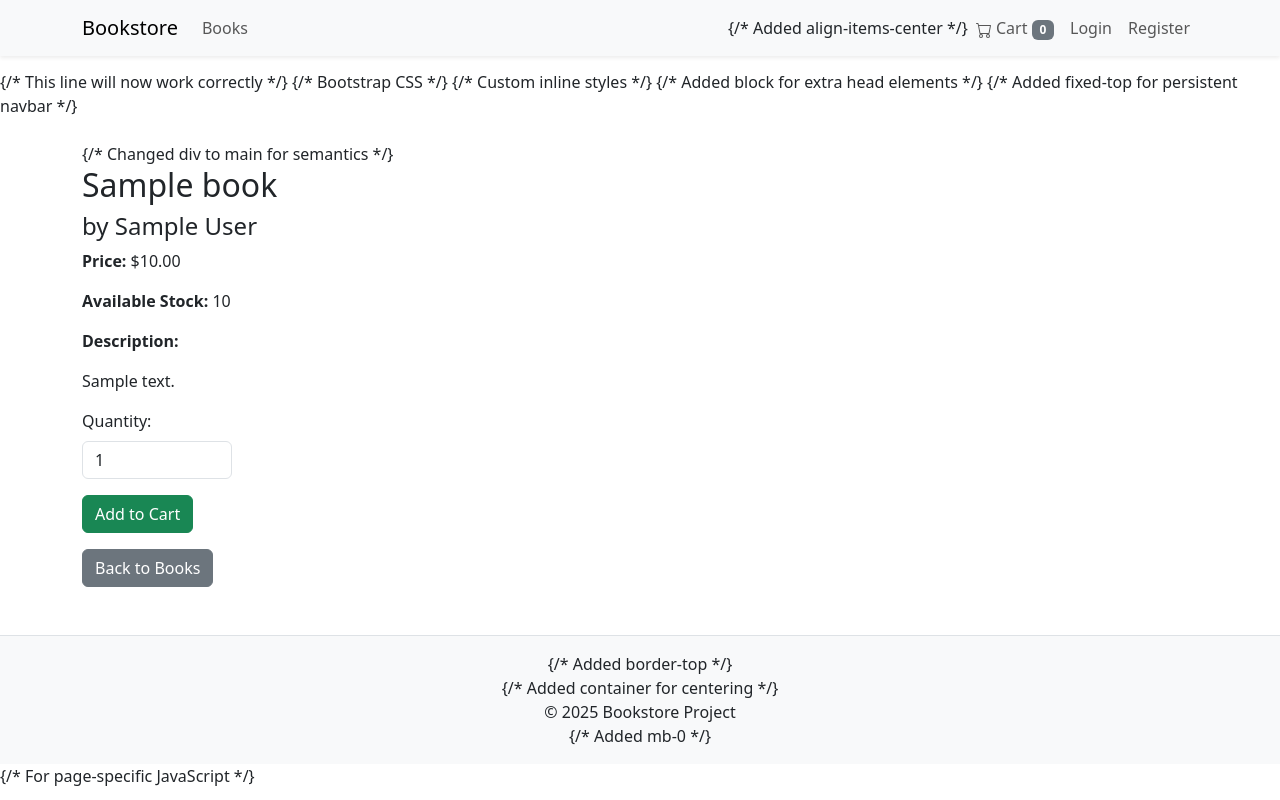
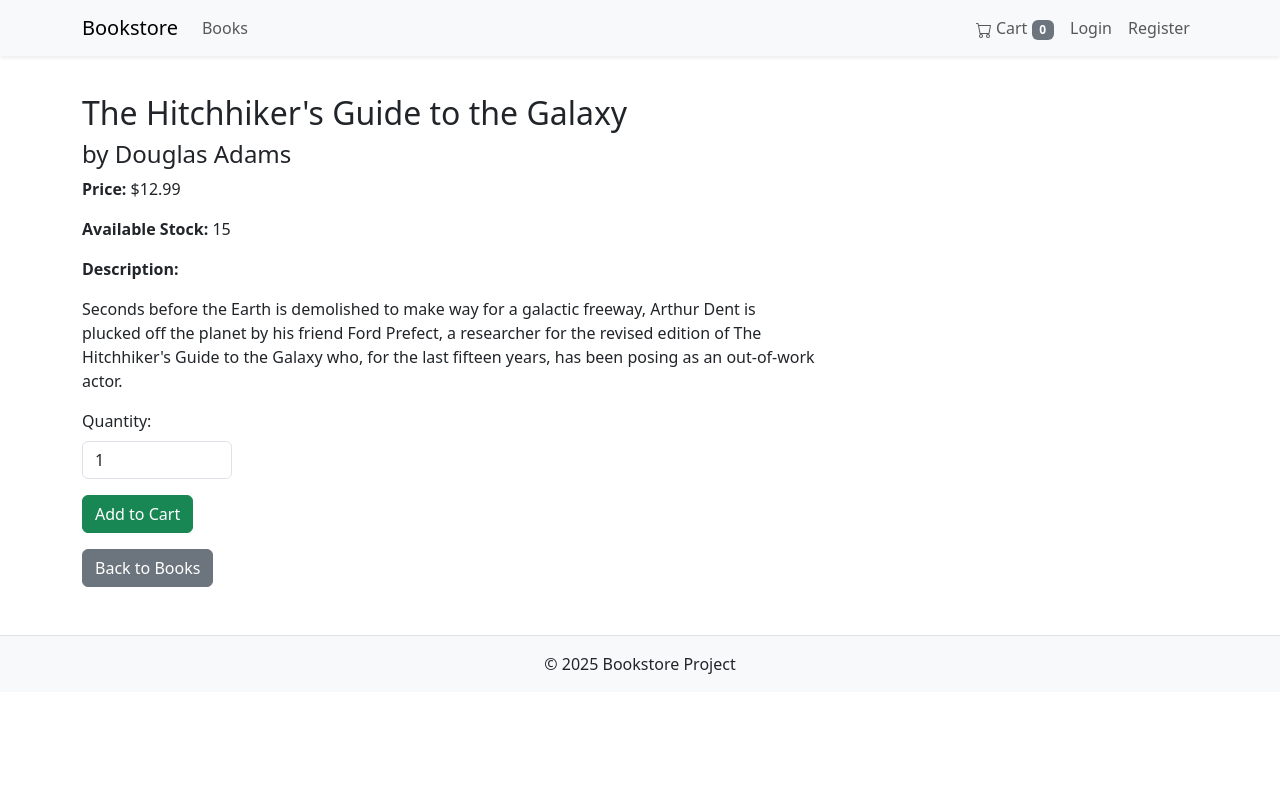
Before and after one commit to Ramharsh-aidev/BookStore, a Django app: page /store/book/1/ in a window 1280 px wide. Run offline with Django 5.2, Linux system fonts and the light colour scheme; data comes from the database, SQL or seed files in the repository; tables that the repository leaves empty hold one stand-in row (values such as "Sample post").

Commit message:
Added the proper UI fixing

```diff
--- a/templates/base/base.html
+++ b/templates/base/base.html
@@ -6,30 +6,23 @@
     <meta name="viewport" content="width=device-width, initial-scale=1.0">
     <title>{% block title %}Bookstore{% endblock %}</title>
 
-    {/* This line will now work correctly */}
+    <!-- Link to your custom CSS -->
     <link rel="stylesheet" href="{% static 'css/style.css' %}">
 
-    {/* Bootstrap CSS */}
+    <!-- Link to Bootstrap CSS (CDN) -->
     <link href="https://cdn.jsdelivr.net/npm/bootstrap@5.3.2/dist/css/bootstrap.min.css" rel="stylesheet">
 
-    {/* Custom inline styles */}
+    <!-- Optional: Add custom inline styles or link other CSS here -->
     <style>
         body {
-            padding-top: 70px; /* Add padding to prevent content from hiding behind fixed navbar */
+            padding-top: 70px; /* Adjust padding if navbar height changes */
         }
-        .messages { list-style: none; padding: 0; margin: 1rem 0 0 0; } /* Added top margin */
-        .messages li { padding: 10px 15px; margin-bottom: 10px; border-radius: 4px; border: 1px solid transparent; }
-        .messages li.success { background-color: #d4edda; color: #155724; border-color: #c3e6cb; }
-        .messages li.error { background-color: #f8d7da; color: #721c24; border-color: #f5c6cb; }
-        .messages li.info { background-color: #d1ecf1; color: #0c5460; border-color: #bee5eb; }
-        .messages li.warning { background-color: #fff3cd; color: #856404; border-color: #ffeeba; }
-        .form-error { color: #dc3545; font-size: 0.875em; } /* Bootstrap's danger color */
-        .admin-nav { background-color: #f8f9fa; padding: 10px 0; margin-bottom: 20px; border-bottom: 1px solid #dee2e6; }
+        /* Add other custom base styles if needed */
     </style>
-    {% block extra_head %}{% endblock %} {/* Added block for extra head elements */}
+    {% block extra_head %}{% endblock %}
 </head>
 <body>
-    {/* Added fixed-top for persistent navbar */}
+    <!-- Fixed top Navbar -->
     <nav class="navbar navbar-expand-lg navbar-light bg-light fixed-top shadow-sm">
         <div class="container">
             <a class="navbar-brand" href="{% url 'home' %}">Bookstore</a>
@@ -47,9 +40,10 @@
                     </li>
                      {% endif %}
                 </ul>
-                <ul class="navbar-nav ms-auto align-items-center"> {/* Added align-items-center */}
+                <ul class="navbar-nav ms-auto align-items-center">
                      <li class="nav-item">
                         <a class="nav-link {% if request.resolver_match.view_name == 'store:cart_view' %}active{% endif %}" href="{% url 'store:cart_view' %}">
+                           <!-- Cart Icon -->
                            <svg xmlns="http://www.w3.org/2000/svg" width="16" height="16" fill="currentColor" class="bi bi-cart" viewBox="0 0 16 16">
                              <path d="M0 1.5A.5.5 0 0 1 .5 1H2a.5.5 0 0 1 .485.379L2.89 3H14.5a.5.5 0 0 1 .491.592l-1.5 8A.5.5 0 0 1 13 12H4a.5.5 0 0 1-.491-.408L2.01 3.607 1.61 2H.5a.5.5 0 0 1-.5-.5zM3.102 4l1.313 7h8.17l1.313-7H3.102zM5 12a2 2 0 1 0 0 4 2 2 0 0 0 0-4zm7 0a2 2 0 1 0 0 4 2 2 0 0 0 0-4zm-7 1a1 1 0 1 1 0 2 1 1 0 0 1 0-2zm7 0a1 1 0 1 1 0 2 1 1 0 0 1 0-2z"/>
                            </svg>
@@ -59,18 +53,16 @@
                     {% if user.is_authenticated %}
                         <li class="nav-item dropdown">
                             <a class="nav-link dropdown-toggle" href="#" id="navbarDropdown" role="button" data-bs-toggle="dropdown" aria-expanded="false">
+                                <!-- User Icon -->
                                 <svg xmlns="http://www.w3.org/2000/svg" width="16" height="16" fill="currentColor" class="bi bi-person-circle me-1" viewBox="0 0 16 16">
                                   <path d="M11 6a3 3 0 1 1-6 0 3 3 0 0 1 6 0z"/>
                                   <path fill-rule="evenodd" d="M0 8a8 8 0 1 1 16 0A8 8 0 0 1 0 8zm8-7a7 7 0 0 0-5.468 11.37C3.242 11.226 4.805 10 8 10s4.757 1.225 5.468 2.37A7 7 0 0 0 8 1z"/>
                                 </svg>
                                 {{ user.username }}
                             </a>
-                            <ul class="dropdown-menu dropdown-menu-end" aria-labelledby="navbarDropdown"> {/* Added dropdown-menu-end */}
-                                <!-- <li><a class="dropdown-item" href="#">Profile</a></li> -->
-                                <!-- <li><hr class="dropdown-divider"></li> -->
-                                <li>
-                                     <a class="dropdown-item" href="{% url 'accounts:logout' %}">Logout</a>
-                                </li>
+                            <ul class="dropdown-menu dropdown-menu-end" aria-labelledby="navbarDropdown">
+                                <!-- Add other dropdown items if needed -->
+                                <li><a class="dropdown-item" href="{% url 'accounts:logout' %}">Logout</a></li>
                             </ul>
                         </li>
                     {% else %}
@@ -86,12 +78,12 @@
         </div>
     </nav>
 
-    <main class="container mt-4"> {/* Changed div to main for semantics */}
+    <!-- Main Content Area -->
+    <main class="container mt-4">
         {% if messages %}
-            <div class="mt-3"> {/* Wrapped messages in a div for spacing */}
-                <ul class="messages">
+            <div class="mt-3">
+                <ul class="messages list-unstyled"> <!-- Added list-unstyled -->
                     {% for message in messages %}
-                        {# Map Django message tags to Bootstrap alert classes #}
                         {% with message_class=message.tags|cut:" " %}
                         <li class="alert
                             {% if 'debug' in message_class %}alert-secondary{% endif %}
@@ -109,22 +101,24 @@
             </div>
         {% endif %}
 
+        <!-- Page specific content block -->
         {% block content %}
-        <!-- Page specific content goes here -->
-        <h2>Welcome to the Bookstore!</h2>
-        <p>Browse our collection or manage books via the admin panel if you have access.</p>
+            <h2>Welcome to the Bookstore!</h2>
+            <p>Use the navigation above to browse books or log in.</p>
         {% endblock %}
     </main>
 
-    <footer class="mt-5 py-3 bg-light text-center border-top"> {/* Added border-top */}
-        <div class="container"> {/* Added container for centering */}
-            <p class="mb-0">© {% now "Y" %} Bookstore Project</p> {/* Added mb-0 */}
+    <!-- Footer -->
+    <footer class="mt-5 py-3 bg-light text-center border-top">
+        <div class="container">
+            <p class="mb-0">© {% now "Y" %} Bookstore Project</p>
         </div>
     </footer>
 
     <!-- Bootstrap Bundle JS (includes Popper) -->
     <script src="https://cdn.jsdelivr.net/npm/bootstrap@5.3.2/dist/js/bootstrap.bundle.min.js"></script>
 
-    {% block extra_js %}{% endblock %} {/* For page-specific JavaScript */}
+    <!-- Block for page-specific JavaScript -->
+    {% block extra_js %}{% endblock %}
 </body>
 </html>
--- a/templates/store/book_detail.html
+++ b/templates/store/book_detail.html
@@ -27,7 +27,5 @@
 
         <a href="{% url 'store:book_list' %}" class="btn btn-secondary mt-3">Back to Books</a>
     </div>
-    <!-- Optional: Add image column if you add image field to model -->
-    <!-- <div class="col-md-4"> <img src="..." alt="{{ book.title }}" class="img-fluid"> </div> -->
 </div>
 {% endblock %}
```
Also changed, not shown: store/migrations/0002_seed_initial_books.py (added).
